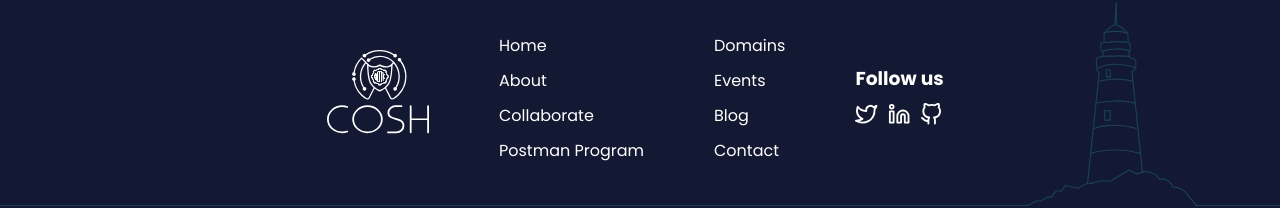
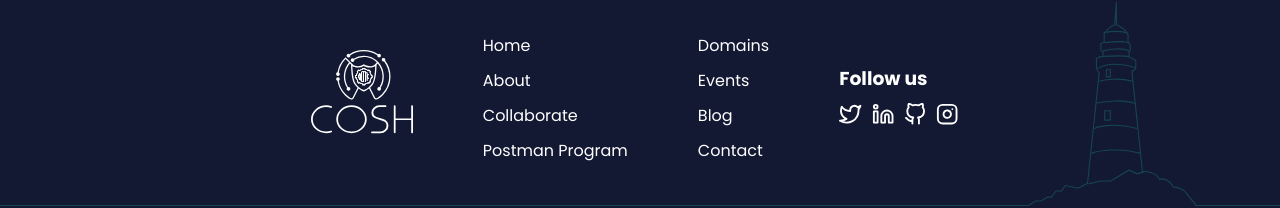
Before and after one commit to COSH-NITK/cosh-website, a React (Create React App) app: page /home in a window 1280 px wide. Shown: the part 4139-4347 px from the top of the page. Built offline with nearby package versions, Linux system fonts and the light colour scheme; no server answers.

Commit message:
⚡ Added insta link

```diff
--- a/src/Components/Footer/Footer.jsx
+++ b/src/Components/Footer/Footer.jsx
@@ -3,6 +3,7 @@ import React from 'react'
 import { FiTwitter } from 'react-icons/fi';
 import { FiLinkedin } from 'react-icons/fi';
 import { FiGithub } from 'react-icons/fi';
+import { FiInstagram } from 'react-icons/fi';
 import { Link } from 'react-router-dom';
 
 import './Footer.scss';
@@ -40,6 +41,7 @@ function Footer() {
                         <a href = "https://twitter.com/cosh_nitk" target="_blank"><FiTwitter className="icon" /></a>
                         <a href = "https://www.linkedin.com/in/cosh-nitk-5aaa07222/" target="_blank"><FiLinkedin className="icon" /></a>
                         <a href = "https://github.com/COSH-NITK" target="_blank"><FiGithub className="icon" /></a>
+                        <a href = "https://www.instagram.com/cosh_nitk/" target="_blank"><FiInstagram className="icon" /></a>
                     </div>
                 </div>
             </div>
```
